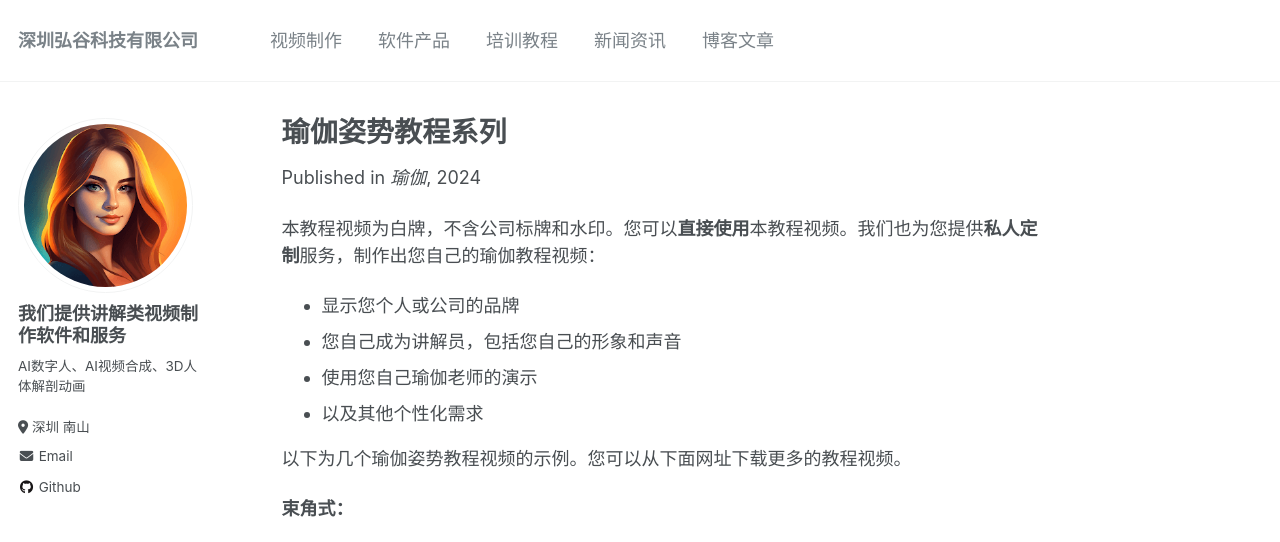
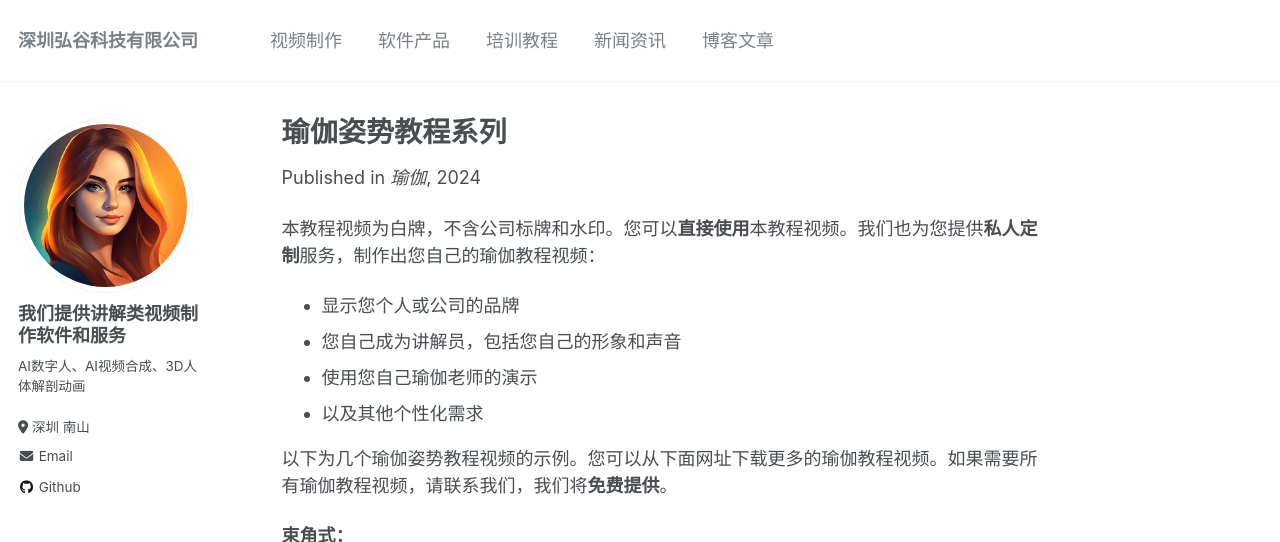
Before and after one commit to bloomv/bloomv, a Jekyll site: the page built from _publications/瑜伽姿势教程系列.html, in a window 1280 px wide and 900 px high, cut to the strip 0-542 px from the top of the window. Built offline with Jekyll 4.4.1, drawn with Linux system fonts in a browser that asks for light colours.

Commit message:
Update 瑜伽姿势教程系列.html

```diff
--- a/_publications/瑜伽姿势教程系列.html
+++ b/_publications/瑜伽姿势教程系列.html
@@ -18,7 +18,7 @@ citation: '弘谷科技制作 (2024) &quot;瑜伽姿势教程系列&quot; <stron
   <li>以及其他个性化需求</li>
 </ul>
 
-<p>以下为几个瑜伽姿势教程视频的示例。您可以从下面网址下载更多的教程视频。</p>
+<p>以下为几个瑜伽姿势教程视频的示例。您可以从下面网址下载更多的瑜伽教程视频。如果需要所有瑜伽教程视频，请联系我们，我们将<strong>免费提供</strong>。</p>
 
 <p><strong>束角式：</strong></p>
 <video width="100%" controls poster="https://bloomv.github.io/bloomv/files/束角式_mp4_poster.jpg">
```
